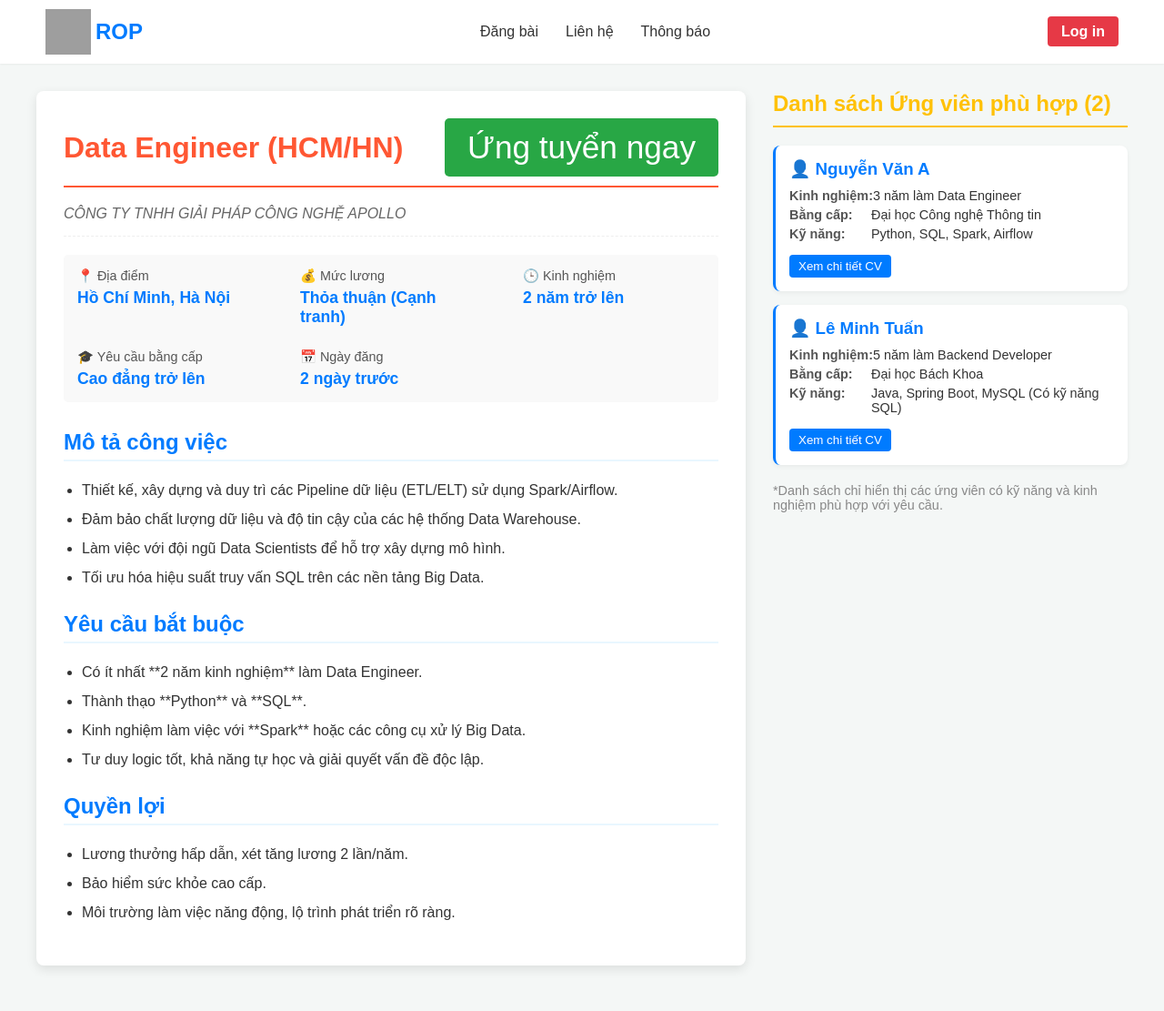
After one commit to Hung1135/ROP, a Django app: template ROP/app/templates/admin/post_detail.html in a window 1280 px wide. The commit adds this page. Shown: the whole page at 91% size. Run offline with Django 4.2, Linux system fonts and the light colour scheme; the template is opened without the code that fills it, so the values that code supplies are empty; grey boxes are pictures that could not be loaded.

Commit message:
deltail_post

```diff
--- /dev/null
+++ b/ROP/app/static/app/css/post_detail.css
@@ -0,0 +1,238 @@
+body {
+  font-family: Arial, sans-serif;
+  margin: 0;
+  padding: 0;
+  background-color: #f4f7f6;
+  color: #333;
+}
+
+/* --- NAV BAR CHUNG --- */
+.navbar {
+  display: flex;
+  align-items: center;
+  /* Dùng space-between để Logo và Log in nằm sát hai bên */
+  justify-content: space-between;
+  background-color: #ffffff;
+  box-shadow: 0 1px 2px rgba(0, 0, 0, 0.05);
+  padding: 10px 50px;
+}
+
+/* -------------------------------------- */
+/* --- PHẦN LOGO (LÀM LỚN) --- */
+.logo {
+  display: flex;
+  align-items: center;
+  font-size: 24px; /* Tăng cỡ chữ logo ROP */
+  font-weight: bold;
+  color: #007bff;
+}
+
+.logo img {
+  width: 50px; /* LÀM LỚN LOGO */
+  height: 50px;
+  margin-right: 5px;
+}
+/* -------------------------------------- */
+
+/* --- PHẦN MENU CHÍNH (CĂN GIỮA) --- */
+.menu {
+  display: flex;
+  gap: 30px;
+
+  /* 💥 KỸ THUẬT CĂN GIỮA TRONG FLEXBOX */
+  margin-left: auto;
+  margin-right: auto;
+  /* Đặt margin-left và margin-right là auto sẽ buộc menu
+       nằm chính xác giữa Logo và nút Log in. */
+
+  /* Nếu bạn muốn menu nằm gần nút Log in hơn, hãy bỏ 2 dòng margin: auto
+       và thay bằng margin-right: 50px; flex-grow: 1; justify-content: flex-end; */
+}
+
+.menu a {
+  text-decoration: none;
+  color: #333;
+  font-size: 16px;
+  padding: 5px 0;
+  font-weight: normal;
+  transition: color 0.3s;
+}
+
+.menu a:hover {
+  color: #007bff;
+}
+
+/* --- PHẦN HÀNH ĐỘNG (LOG IN - Màu Đỏ) --- */
+.actions {
+  /* Đảm bảo không chiếm thêm không gian */
+}
+
+.login-btn {
+  text-decoration: none;
+  background-color: #e63946; /* MÀU ĐỎ */
+  color: white;
+  padding: 8px 15px;
+  border-radius: 4px;
+  font-weight: bold;
+  transition: background-color 0.3s;
+}
+
+.login-btn:hover {
+  background-color: #d62f3c;
+}
+/* --- BỐ CỤC CHÍNH CỦA TRANG CHI TIẾT --- */
+.page-container {
+  max-width: 1200px;
+  margin: 30px auto;
+  padding: 0 20px;
+  display: flex;
+  gap: 30px;
+  align-items: flex-start;
+}
+
+/* Cột Trái: Chi tiết bài đăng */
+.job-detail-section {
+  flex: 2; /* Chiếm 2/3 màn hình */
+}
+
+.detail-card {
+  background-color: white;
+  padding: 30px;
+  border-radius: 8px;
+  box-shadow: 0 4px 12px rgba(0, 0, 0, 0.1);
+  margin-bottom: 20px;
+}
+
+.detail-card h1 {
+  color: #ff5733;
+  margin-top: 0;
+  border-bottom: 2px solid #ff5733;
+  padding-bottom: 10px;
+  margin-bottom: 20px;
+  display: flex;
+  justify-content: space-between;
+  align-items: center;
+}
+
+.company-info {
+  font-style: italic;
+  color: #666;
+  margin-bottom: 20px;
+  border-bottom: 1px dashed #eee;
+  padding-bottom: 15px;
+}
+
+.key-info {
+  display: grid;
+  grid-template-columns: repeat(auto-fit, minmax(200px, 1fr));
+  gap: 15px;
+  margin-bottom: 30px;
+  padding: 10px 0;
+  background-color: #f9f9f9;
+  border-radius: 5px;
+}
+
+.key-info div {
+  padding: 5px 15px;
+}
+
+.key-info span {
+  display: block;
+  font-size: 0.9em;
+  color: #555;
+}
+
+.key-info strong {
+  color: #007bff;
+  font-size: 1.1em;
+  display: block;
+  margin-top: 5px;
+}
+
+.content-section h2 {
+  color: #007bff;
+  margin-top: 25px;
+  padding-bottom: 5px;
+  border-bottom: 2px solid #e9f7ff;
+}
+
+.content-section ul {
+  padding-left: 20px;
+}
+.content-section li {
+  margin-bottom: 8px;
+  line-height: 1.5;
+}
+
+.apply-btn {
+  background-color: #28a745;
+  color: white;
+  padding: 12px 25px;
+  border: none;
+  border-radius: 5px;
+  font-size: 1.1em;
+  cursor: pointer;
+  transition: background-color 0.3s;
+}
+
+.apply-btn:hover {
+  background-color: #218838;
+}
+
+/* Cột Phải: Danh sách Ứng viên */
+.candidate-section {
+  flex: 1; /* Chiếm 1/3 màn hình */
+}
+
+.candidate-section h2 {
+  color: #ffc107;
+  border-bottom: 2px solid #ffc107;
+  padding-bottom: 10px;
+  margin-top: 0;
+}
+
+.cv-box {
+  background-color: #ffffff;
+  padding: 15px;
+  border-radius: 8px;
+  box-shadow: 0 2px 5px rgba(0, 0, 0, 0.05);
+  margin-bottom: 15px;
+  border-left: 3px solid #007bff;
+}
+
+.cv-box h3 {
+  color: #007bff;
+  margin-top: 0;
+  margin-bottom: 10px;
+}
+
+.cv-item {
+  display: flex;
+  margin-bottom: 5px;
+  font-size: 0.9em;
+}
+
+.cv-label {
+  font-weight: bold;
+  color: #555;
+  min-width: 90px;
+}
+
+.cv-value {
+  flex-grow: 1;
+  color: #333;
+}
+
+/* Responsive cho thiết bị nhỏ */
+@media (max-width: 900px) {
+  .page-container {
+    flex-direction: column;
+  }
+  .job-detail-section {
+    flex: 1;
+  }
+  .candidate-section {
+    flex: 1;
+    width: 100%;
+  }
+}
--- /dev/null
+++ b/ROP/app/templates/admin/post_detail.html
@@ -0,0 +1,180 @@
+<!DOCTYPE html>
+<html lang="en">
+  <head>
+    <meta charset="UTF-8" />
+    <meta name="viewport" content="width=device-width, initial-scale=1.0" />
+    <title>Document</title>
+    <link rel="stylesheet" href="../../static/app/css/post_detail.css" />
+  </head>
+    <body>
+     <header class="navbar">
+    <div class="logo">
+        <img
+            id="logo"
+            src="https://thumbs.dreamstime.com/b/letter-cv-logotype-design-company-name-colored-blue-swoosh-vector-logo-business-identity-203865393.jpg"
+            alt=""
+        />
+        <span>ROP</span>
+    </div>
+
+    <nav class="menu">
+        <a href="#">Đăng bài</a>
+        <a href="#">Liên hệ</a>
+        <a href="#">Thông báo</a>
+    </nav>
+
+    <div class="actions">
+        <a href="#" class="login-btn">Log in</a>
+    </div>
+</header>
+      <div class="page-container">
+        <div class="job-detail-section">
+          <div class="detail-card">
+            <h1>
+              Data Engineer (HCM/HN)
+              <button class="apply-btn">Ứng tuyển ngay</button>
+            </h1>
+
+            <div class="company-info">
+              CÔNG TY TNHH GIẢI PHÁP CÔNG NGHỆ APOLLO
+            </div>
+
+            <div class="key-info">
+              <div>
+                <span>📍 Địa điểm</span>
+                <strong>Hồ Chí Minh, Hà Nội</strong>
+              </div>
+              <div>
+                <span>💰 Mức lương</span>
+                <strong>Thỏa thuận (Cạnh tranh)</strong>
+              </div>
+              <div>
+                <span>🕒 Kinh nghiệm</span>
+                <strong>2 năm trở lên</strong>
+              </div>
+              <div>
+                <span>🎓 Yêu cầu bằng cấp</span>
+                <strong>Cao đẳng trở lên</strong>
+              </div>
+              <div>
+                <span>📅 Ngày đăng</span>
+                <strong>2 ngày trước</strong>
+              </div>
+            </div>
+
+            <div class="content-section">
+              <h2>Mô tả công việc</h2>
+              <ul>
+                <li>
+                  Thiết kế, xây dựng và duy trì các Pipeline dữ liệu (ETL/ELT)
+                  sử dụng Spark/Airflow.
+                </li>
+                <li>
+                  Đảm bảo chất lượng dữ liệu và độ tin cậy của các hệ thống Data
+                  Warehouse.
+                </li>
+                <li>
+                  Làm việc với đội ngũ Data Scientists để hỗ trợ xây dựng mô
+                  hình.
+                </li>
+                <li>
+                  Tối ưu hóa hiệu suất truy vấn SQL trên các nền tảng Big Data.
+                </li>
+              </ul>
+
+              <h2>Yêu cầu bắt buộc</h2>
+              <ul>
+                <li>Có ít nhất **2 năm kinh nghiệm** làm Data Engineer.</li>
+                <li>Thành thạo **Python** và **SQL**.</li>
+                <li>
+                  Kinh nghiệm làm việc với **Spark** hoặc các công cụ xử lý Big
+                  Data.
+                </li>
+                <li>
+                  Tư duy logic tốt, khả năng tự học và giải quyết vấn đề độc
+                  lập.
+                </li>
+              </ul>
+
+              <h2>Quyền lợi</h2>
+              <ul>
+                <li>Lương thưởng hấp dẫn, xét tăng lương 2 lần/năm.</li>
+                <li>Bảo hiểm sức khỏe cao cấp.</li>
+                <li>
+                  Môi trường làm việc năng động, lộ trình phát triển rõ ràng.
+                </li>
+              </ul>
+            </div>
+          </div>
+        </div>
+
+        <div class="candidate-section">
+          <h2>Danh sách Ứng viên phù hợp (2)</h2>
+
+          <div id="cv1" class="cv-box">
+            <h3>👤 Nguyễn Văn A</h3>
+            <div class="cv-item">
+              <span class="cv-label">Kinh nghiệm:</span
+              ><span class="cv-value">3 năm làm Data Engineer</span>
+            </div>
+            <div class="cv-item">
+              <span class="cv-label">Bằng cấp:</span
+              ><span class="cv-value">Đại học Công nghệ Thông tin</span>
+            </div>
+            <div class="cv-item">
+              <span class="cv-label">Kỹ năng:</span
+              ><span class="cv-value">Python, SQL, Spark, Airflow</span>
+            </div>
+            <button
+              style="
+                background-color: #007bff;
+                color: white;
+                border: none;
+                padding: 5px 10px;
+                margin-top: 10px;
+                border-radius: 4px;
+              "
+            >
+              Xem chi tiết CV
+            </button>
+          </div>
+
+          <div id="cv3" class="cv-box">
+            <h3>👤 Lê Minh Tuấn</h3>
+            <div class="cv-item">
+              <span class="cv-label">Kinh nghiệm:</span
+              ><span class="cv-value">5 năm làm Backend Developer</span>
+            </div>
+            <div class="cv-item">
+              <span class="cv-label">Bằng cấp:</span
+              ><span class="cv-value">Đại học Bách Khoa</span>
+            </div>
+            <div class="cv-item">
+              <span class="cv-label">Kỹ năng:</span
+              ><span class="cv-value"
+                >Java, Spring Boot, MySQL (Có kỹ năng SQL)</span
+              >
+            </div>
+            <button
+              style="
+                background-color: #007bff;
+                color: white;
+                border: none;
+                padding: 5px 10px;
+                margin-top: 10px;
+                border-radius: 4px;
+              "
+            >
+              Xem chi tiết CV
+            </button>
+          </div>
+
+          <p style="font-size: 0.9em; color: #888; margin-top: 20px">
+            *Danh sách chỉ hiển thị các ứng viên có kỹ năng và kinh nghiệm phù
+            hợp với yêu cầu.
+          </p>
+        </div>
+      </div>
+    </body>
+  </html>
+</html>
```
Also changed, not shown: ROP/app/templates/admin/home.html (+1 -8 lines).
